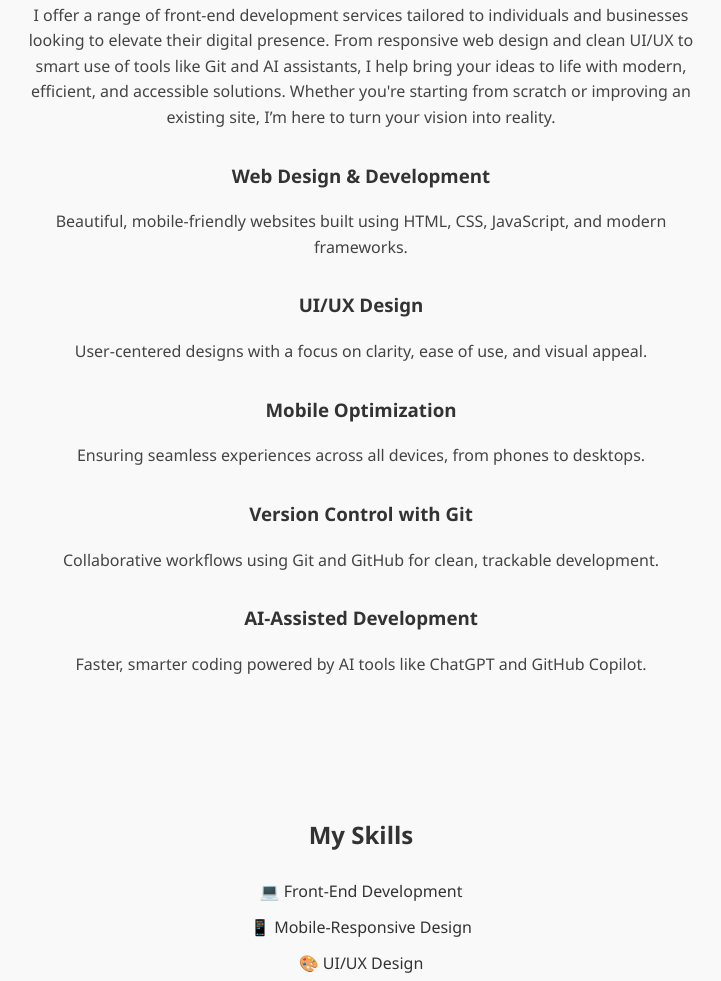
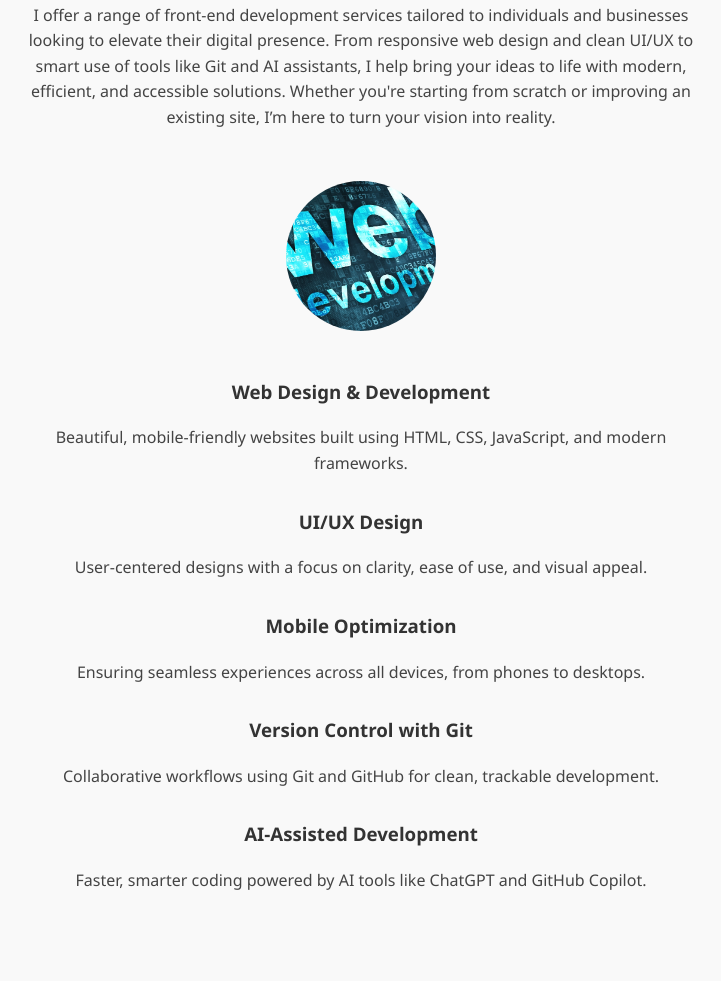
Before and after one commit to josephnatiya/ai-landing-page, a plain HTML site: page index.html in a window 1280 px wide. Shown: the part 837-1818 px from the top of the page, without its empty margins (279-1000 px from the left). Drawn offline with Linux system fonts and the light colour scheme.

Commit message:
Update index.html

```diff
--- a/index.html
+++ b/index.html
@@ -26,7 +26,7 @@
 <section id="services">
   <h2>My Services</h2>
   <p>I offer a range of front-end development services tailored to individuals and businesses looking to elevate their digital presence. From responsive web design and clean UI/UX to smart use of tools like Git and AI assistants, I help bring your ideas to life with modern, efficient, and accessible solutions. Whether you're starting from scratch or improving an existing site, I’m here to turn your vision into reality.</p>
-
+  <img src="wb.jpg" alt="My Profile Picture" class="profile-pic">
   <div class="service-item">
     <h3>Web Design & Development</h3>
     <p>Beautiful, mobile-friendly websites built using HTML, CSS, JavaScript, and modern frameworks.</p>
```
